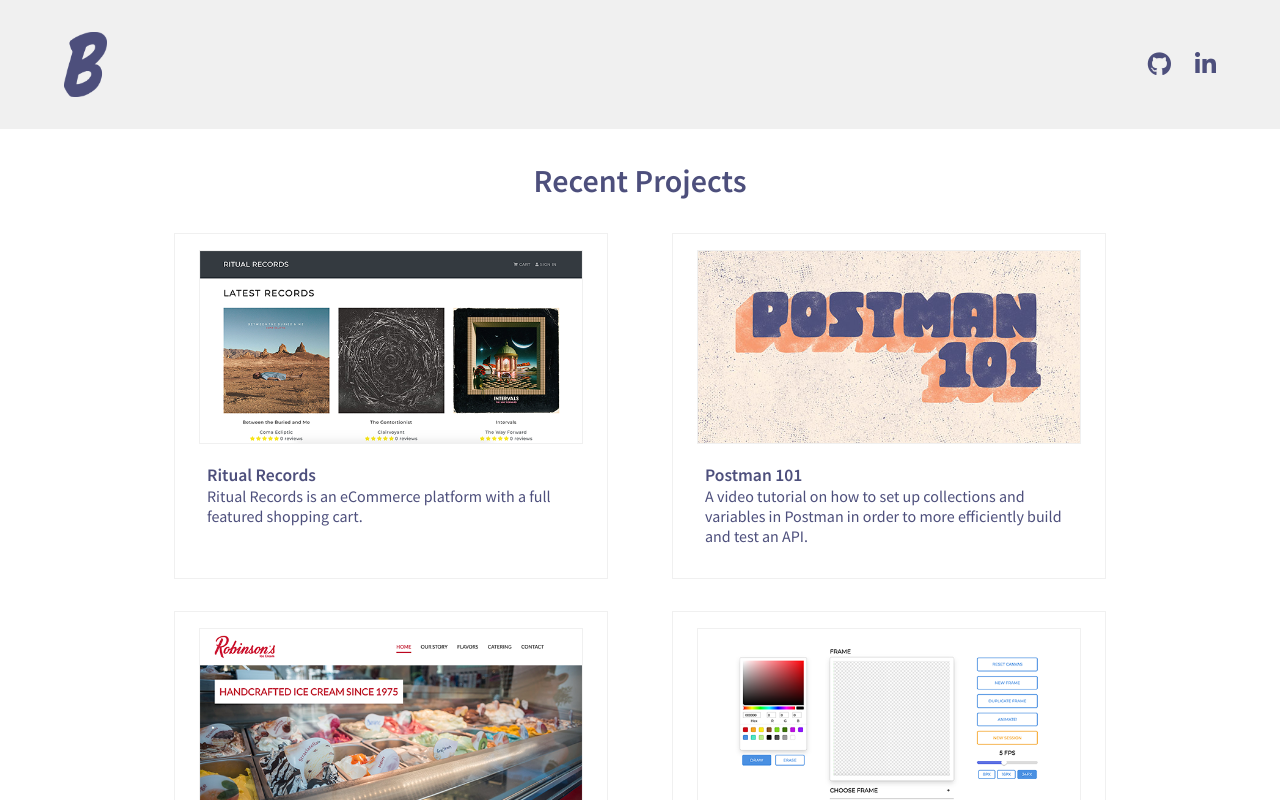
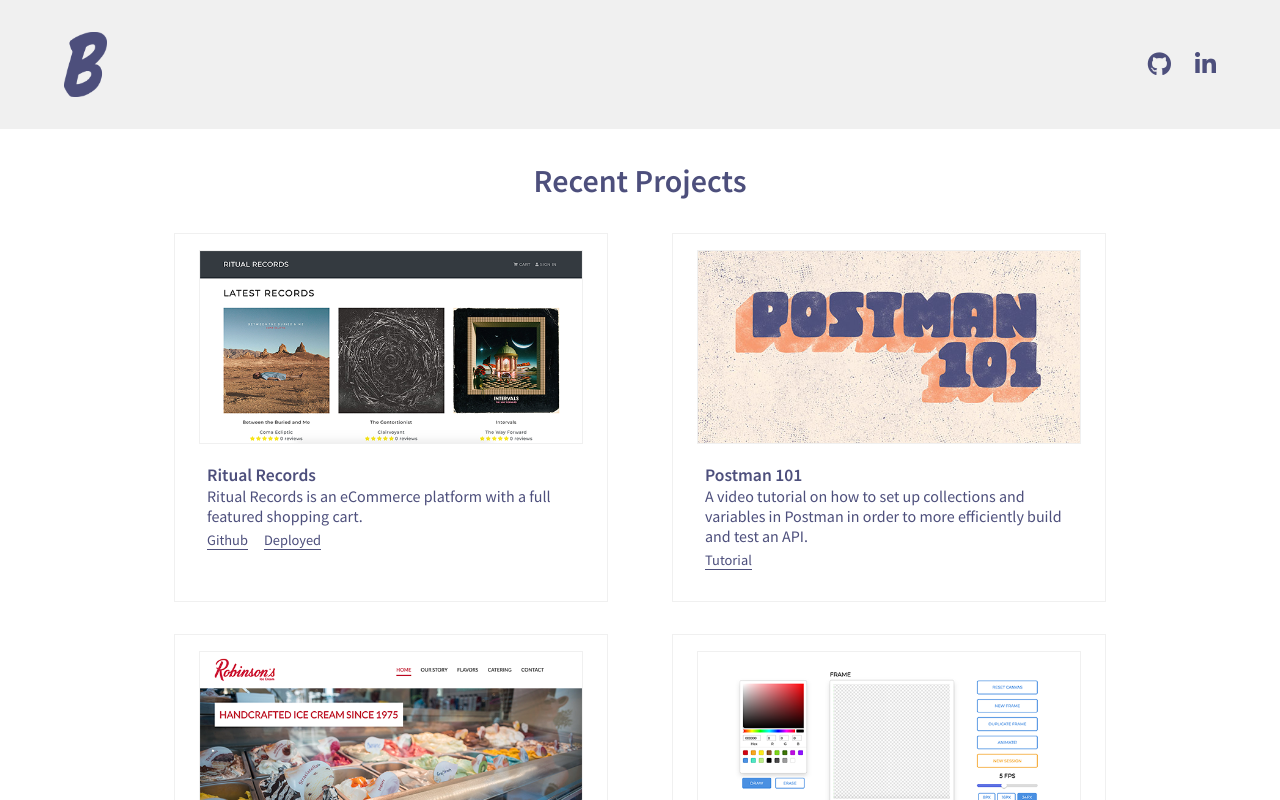
Before and after one commit to brandensherman/react-portfolio, a React (Create React App) app: page / in a window 1280 px wide. Shown: the top 800 px of the page. Built offline with nearby package versions, Linux system fonts and the light colour scheme.

Commit message:
component(Project): added github and deployed links

```diff
--- a/src/components/Home.js
+++ b/src/components/Home.js
@@ -1,7 +1,7 @@
 import React from 'react';
 import Project from './Project';
-import firstrow from '../projects/firstrow';
-import secondrow from '../projects/secondrow';
+import firstrow from '../data/firstrow';
+import secondrow from '../data/secondrow';
 
 const Home = () => {
   return (
--- a/src/components/Project.js
+++ b/src/components/Project.js
@@ -2,20 +2,57 @@
 
 const Projects = (props) => {
   console.log(props);
-  const { image, title, url, description } = props.project;
+  const { image, title, deployedUrl, description, githubUrl } = props.project;
   return (
     <>
       <div className='home-project'>
-        <a rel='noreferrer' href={url}>
+        <a target='blank' rel='noreferrer' href={deployedUrl}>
           <img className='home-image' src={image} alt='logo' />
         </a>
 
         <div className='home-project-info'>
-          <a rel='noreferrer' href={url} className='home-project-title'>
+          <a
+            target='blank'
+            rel='noreferrer'
+            href={deployedUrl}
+            className='home-project-title'
+          >
             {title}
           </a>
 
           <p>{description}</p>
+
+          {title === 'Postman 101' ? (
+            <div className='home-project-links'>
+              <a
+                target='blank'
+                rel='noreferrer'
+                href={deployedUrl}
+                className='home-projects-link'
+              >
+                Tutorial
+              </a>
+            </div>
+          ) : (
+            <div className='home-project-links'>
+              <a
+                target='blank'
+                rel='noreferrer'
+                href={githubUrl}
+                className='home-projects-link'
+              >
+                Github
+              </a>
+              <a
+                target='blank'
+                rel='noreferrer'
+                href={deployedUrl}
+                className='home-projects-link'
+              >
+                Deployed
+              </a>
+            </div>
+          )}
         </div>
       </div>
     </>
--- a/src/projects/firstrow.js
+++ b/src/data/firstrow.js
@@ -4,14 +4,15 @@
 const data = [
   {
     image: ritual,
-    url: 'https://ritual-records.herokuapp.com/',
+    deployedUrl: 'https://ritual-records.herokuapp.com/',
+    githubUrl: 'https://github.com/brandensherman/ritual-records',
     title: 'Ritual Records',
     description:
       'Ritual Records is an eCommerce platform with a full featured shopping cart.',
   },
   {
     image: postman,
-    url: 'https://www.youtube.com/watch?v=0R-FuchGdTY',
+    deployedUrl: 'https://www.youtube.com/watch?v=0R-FuchGdTY',
     title: 'Postman 101',
     description:
       'A video tutorial on how to set up collections and variables in Postman in order to more efficiently build and test an API.',
--- a/src/projects/secondrow.js
+++ b/src/data/secondrow.js
@@ -4,13 +4,15 @@
 const data = [
   {
     image: robinsons,
-    url: 'https://brandensherman.github.io/robinsons-ice-cream/',
+    deployedUrl: 'https://brandensherman.github.io/robinsons-ice-cream/',
+    githubUrl: 'https://github.com/brandensherman/robinsons-ice-cream',
     title: `Robinson's Ice Cream`,
     description: `A responsive homepage for Robinson's Ice Cream.`,
   },
   {
     image: spritelab,
-    url: 'https://spritelab.herokuapp.com/',
+    deployedUrl: 'https://spritelab.herokuapp.com/',
+    githubUrl: 'https://github.com/brandensherman/spritelab',
     title: 'SpriteLab',
     description:
       'SpriteLab is a real-time, collaborative web application for creating animated sprites and pixel art.',
--- a/src/index.css
+++ b/src/index.css
@@ -7,6 +7,7 @@
 :root {
   --primary-color: #4d4f7c;
   --secondary-color: #f0f0f0;
+  --hover-opacity: 0.8;
 }
 
 body {
@@ -51,7 +52,7 @@
 }
 
 .nav-item:hover {
-  opacity: 0.9;
+  opacity: var(--hover-opacity);
 }
 
 /* HOME */
@@ -101,6 +102,24 @@
   font-weight: 600;
 }
 
+.home-project-links {
+  padding-top: 0.2rem;
+}
+
+.home-projects-link {
+  border-bottom: 1px solid var(--primary-color);
+  font-size: 0.9rem;
+  transition: all 0.3s ease;
+}
+
+.home-projects-link:first-child {
+  margin-right: 1rem;
+}
+
+.home-projects-link:hover {
+  opacity: var(--hover-opacity);
+}
+
 @media only screen and (max-width: 1024px) {
   .home-row {
     display: flex;
```
